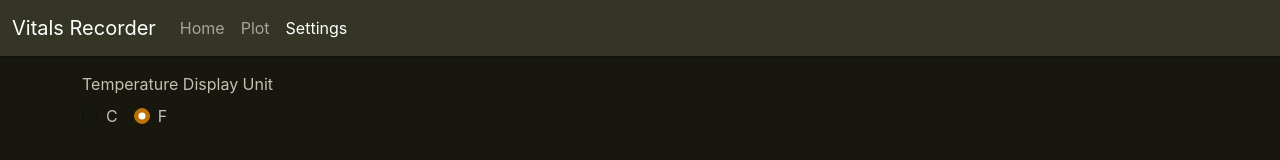
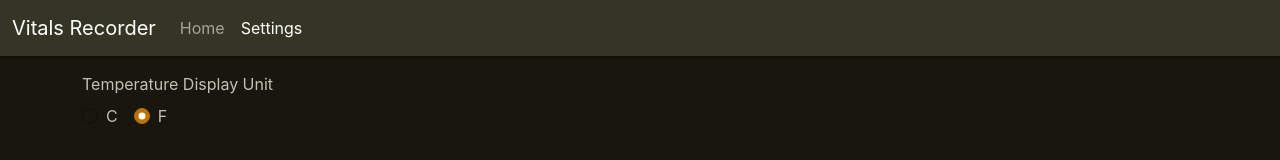
Before and after one commit to chrisvrose/bdrec, a Next.js app: page /settings in a window 1280 px wide. Shown: the top 160 px of the page. Built offline with nearby package versions, Linux system fonts and the light colour scheme.

Commit message:
[ui] disable plot page

```diff
--- a/components/Header.tsx
+++ b/components/Header.tsx
@@ -1,7 +1,7 @@
 import type { FC } from 'react';
 import Head from 'next/head';
 import Link from 'next/link';
-import { Container, Nav, Navbar, NavDropdown } from 'react-bootstrap';
+import { Container, Nav, Navbar } from 'react-bootstrap';
 
 /** Props for header */
 export type HeaderProps = {
@@ -10,6 +10,8 @@ export type HeaderProps = {
     /** Current active key in the navbar */
     activeKey: 'home' | 'plot'|'settings'|undefined;
 };
+
+const isPlotEnabled = false;
 
 /** Head along with Navbar */
 export const Header: FC<HeaderProps> = function ({ title, activeKey }) {
@@ -58,9 +60,9 @@ export const Header: FC<HeaderProps> = function ({ title, activeKey }) {
                                 <Nav.Link eventKey="home">Home</Nav.Link>
                             </Link>
 
-                            <Link href="/plot" passHref>
+                            {isPlotEnabled && <Link href="/plot" passHref>
                                 <Nav.Link eventKey="plot">Plot</Nav.Link>
-                            </Link>
+                            </Link>}
                             <Link href="/settings" passHref>
                                 <Nav.Link eventKey="settings">Settings</Nav.Link>
                             </Link>
--- a/pages/index.tsx
+++ b/pages/index.tsx
@@ -7,7 +7,7 @@ const Home: NextPage = () => {
     return (
         <>
             <Header title="Log" activeKey="home" />
-            <Container >
+            <Container>
                 <ItemsView />
             </Container>
         </>
```
